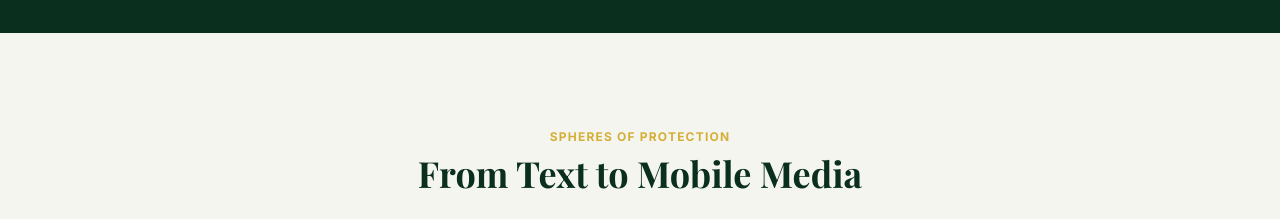
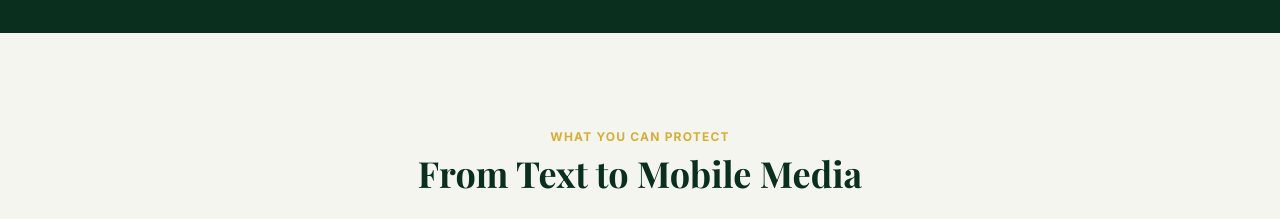
Before and after one commit to MykolaOseiko/LV2, a Next.js app: page / in a window 1280 px wide. Shown: the part 1360-1579 px from the top of the page. Built offline with nearby package versions, Linux system fonts and the light colour scheme; a web font is replaced by a local one.

Commit message:
polish: rename Spheres of Protection to What You Can Protect

```diff
--- a/app/page.tsx
+++ b/app/page.tsx
@@ -116,7 +116,7 @@ export default function Home() {
                     <div className="container mx-auto px-6">
                         <div className="mb-16 text-center">
                             <span className="text-xs font-bold tracking-widest uppercase text-[#D4AF37] mb-2 block">
-                                Spheres of Protection
+                                What You Can Protect
                             </span>
                             <h2 className="font-serif text-4xl font-bold text-[#0A2F1F]">
                                 From Text to Mobile Media
```
